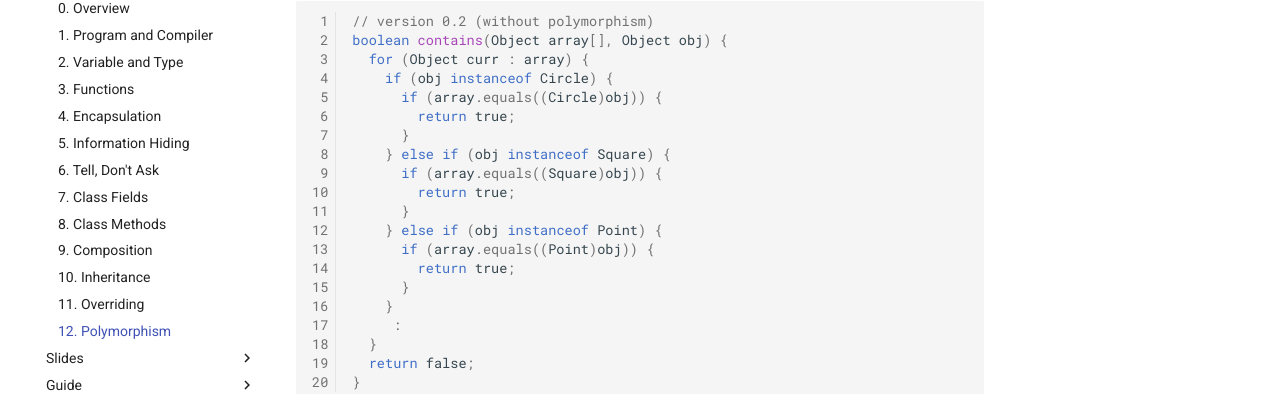
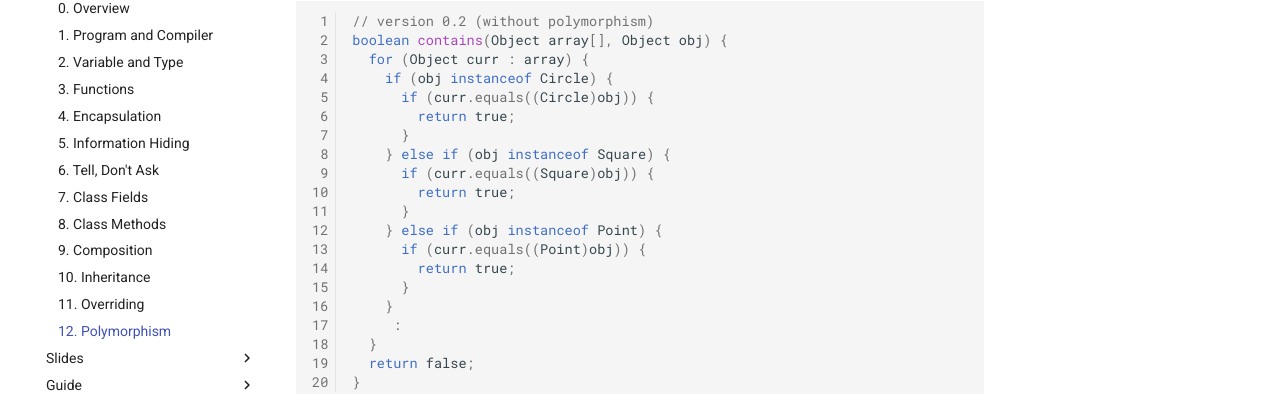
Before and after one commit to nus-cs2030s/2021-s2, an MkDocs documentation site: the page built from docs/12-polymorphism.md, in a window 1280 px wide and 900 px high, scrolled down 4176 px. Shown: the part 172-566 px from the top of the window. Built offline with MkDocs 1.6.1 and Material for MkDocs 9.7.7, drawn with Linux system fonts in a browser that asks for light colours.

Commit message:
Fix typos (array -> curr)

```diff
--- a/docs/12-polymorphism.md
+++ b/docs/12-polymorphism.md
@@ -156,15 +156,15 @@ To have a generic `contains` method without polymorphism and overriding, we will
 boolean contains(Object array[], Object obj) {
   for (Object curr : array) {
     if (obj instanceof Circle) {
-      if (array.equals((Circle)obj)) {
+      if (curr.equals((Circle)obj)) {
         return true;
       }
     } else if (obj instanceof Square) {
-      if (array.equals((Square)obj)) {
+      if (curr.equals((Square)obj)) {
         return true;
       }
     } else if (obj instanceof Point) {
-      if (array.equals((Point)obj)) {
+      if (curr.equals((Point)obj)) {
         return true;
       }
     }
```
